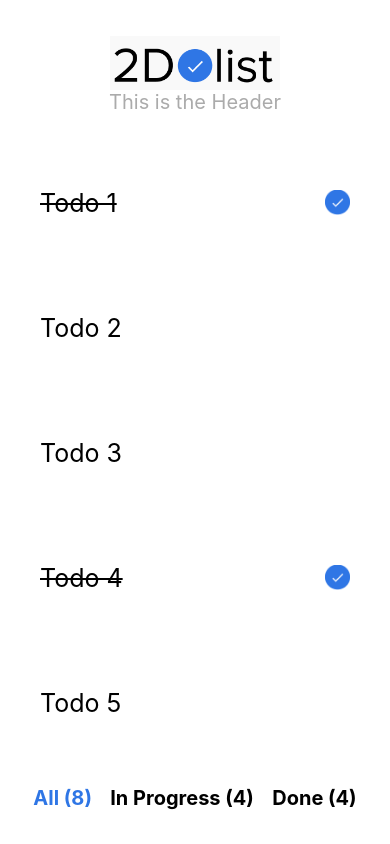
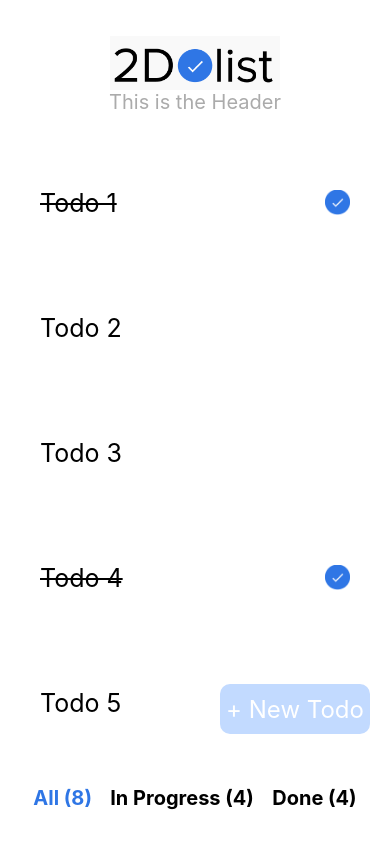
Before and after one commit to SmpManeth/react-native-todolist, a React Native app: screen / in a window 390 px wide. Built offline with nearby package versions, Linux system fonts and the light colour scheme.

Commit message:
update App.js

```diff
--- a/App.js
+++ b/App.js
@@ -5,6 +5,7 @@ import { Header } from "./components/Header/Header";
 import { CardTodo } from "./components/CardTodo/CardTodo";
 import { useState } from "react";
 import { TabBottomMenu } from "./components/TabBottomMenu/TabBottomMenu";
+import { ButtonAdd } from "./components/ButtonAdd/ButtonAdd";
 
 export default function App() {
 
@@ -75,6 +76,7 @@ export default function App() {
         <View style={styles.body}>
           <ScrollView>{renderTodoList()}</ScrollView>
         </View>
+        <ButtonAdd />
         <View style={styles.footer}>
          <TabBottomMenu todoList={todoList} onPress={setSelectedTabName} slelectedTabName={slelectedTabName} />
         </View>
--- /dev/null
+++ b/components/ButtonAdd/ButtonAdd.jsx
@@ -0,0 +1,11 @@
+import { Image, Text, TouchableOpacity } from "react-native"
+import {styless} from "./ButtonAdd.style"
+
+
+export function ButtonAdd(props){
+    return(
+        <TouchableOpacity  style={styless.btn}>
+            <Text style={ styless.text } >+ New Todo</Text>
+        </TouchableOpacity>
+    )
+}
--- /dev/null
+++ b/components/ButtonAdd/ButtonAdd.style.js
@@ -0,0 +1,21 @@
+import { StyleSheet } from "react-native";
+
+export const styless = StyleSheet.create({
+
+    btn:{
+        backgroundColor: "#c2daff",
+        borderRadius: 10,
+        justifyContent: "center",
+        alignItems: "center",
+        position: "absolute",
+        bottom: 110,
+        right: 20,
+        width: 150,
+        height: 50,
+    }
+    ,
+    text:{
+        fontSize: 24,
+        color: "#fff",
+    }
+});
```
